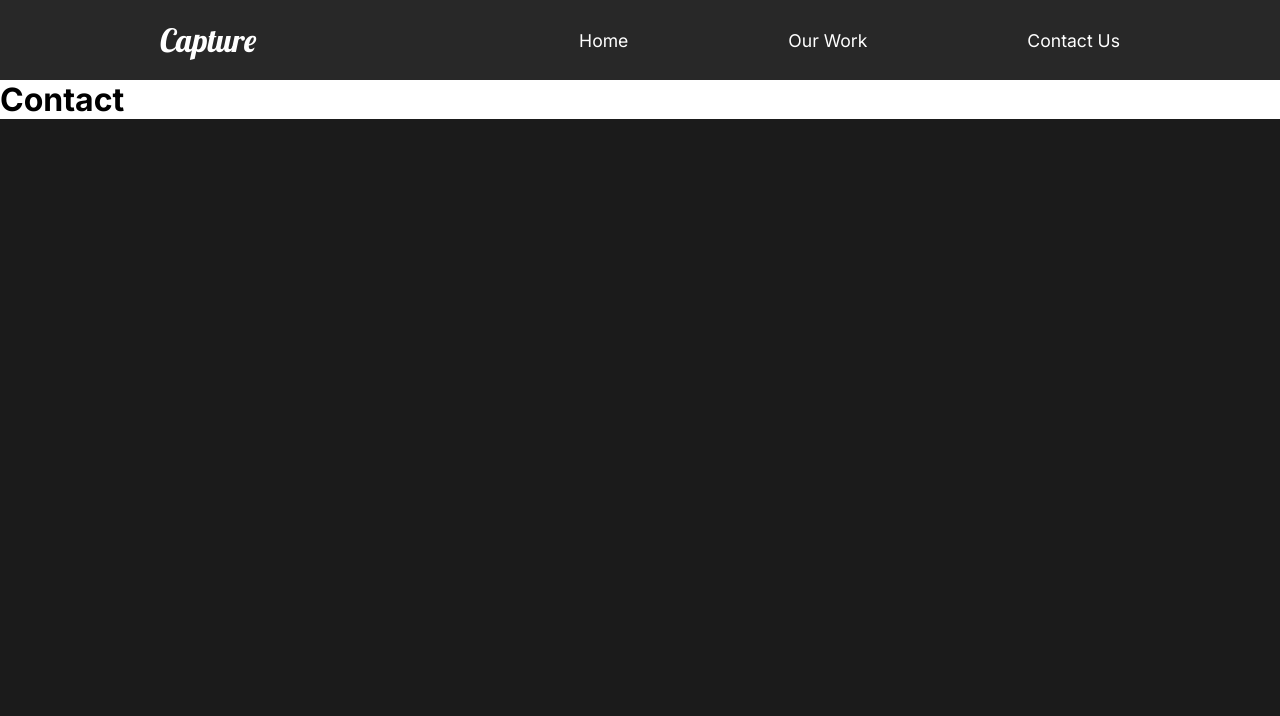
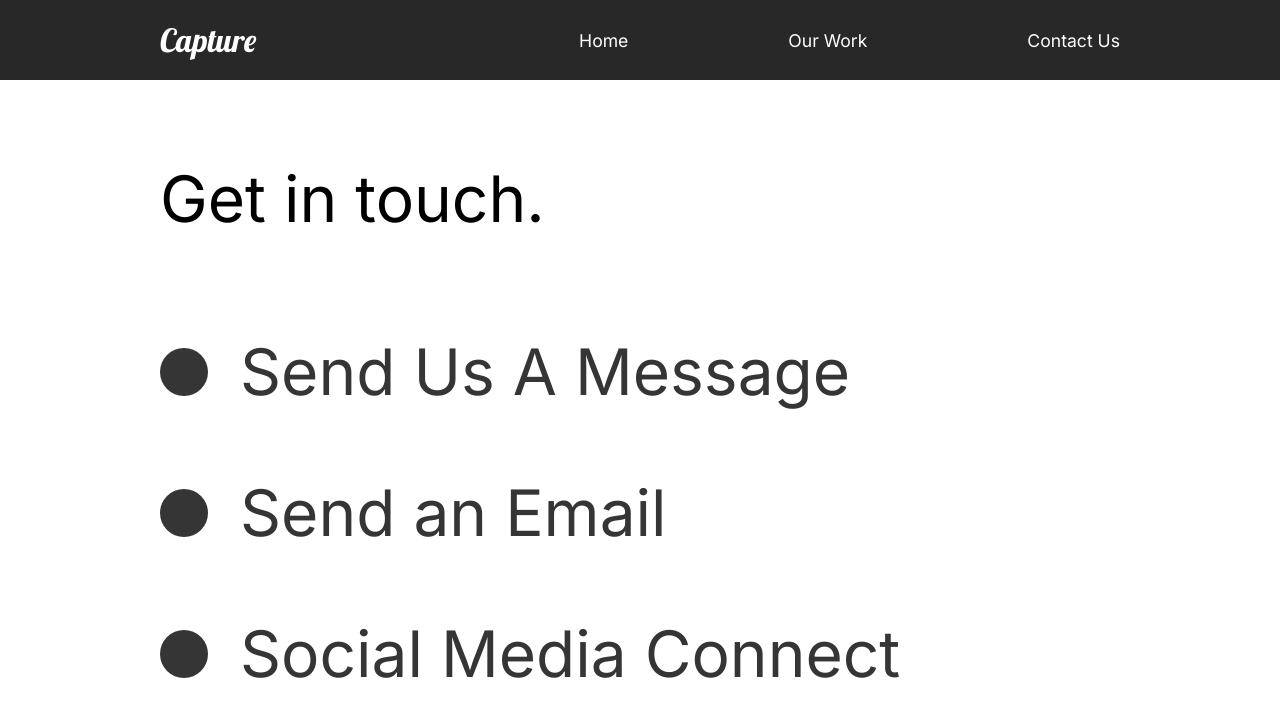
Before and after one commit to Thisisaarush/Capture-App, a React (Create React App) app: page /contact in a window 1280 px wide. Shown: the top 716 px of the page. Built offline with nearby package versions, Linux system fonts and the light colour scheme.

Commit message:
fixed some weired bugs with animations

```diff
--- a/src/components/GlobalStyle.jsx
+++ b/src/components/GlobalStyle.jsx
@@ -11,6 +11,7 @@
   body {
     background: #1b1b1b;
     font-family: 'Inter', sans-serif;
+    overflow-x: hidden;
   }
 
   button {
--- a/src/components/Nav.jsx
+++ b/src/components/Nav.jsx
@@ -32,6 +32,9 @@
   align-items: center;
   padding: 1rem 10rem;
   background: #282828;
+  position: sticky;
+  top: 0;
+  z-index: 10;
 
   a {
     color: white;
--- /dev/null
+++ b/src/components/ScrollTop.jsx
@@ -0,0 +1,18 @@
+import { useEffect } from "react";
+import { useLocation } from "react-router";
+
+const ScrollTop = () => {
+  const { pathname } = useLocation();
+  useEffect(() => {
+    window.scroll({
+      top: 0,
+      left: 0,
+    })
+  }, [pathname]);
+
+  return (
+    null
+  );
+}
+
+export default ScrollTop;
--- a/src/pages/AboutUs.js
+++ b/src/pages/AboutUs.js
@@ -5,6 +5,8 @@
 
 import { motion } from 'framer-motion';
 import { pageAnimation } from '../animation.js';
+import ScrollTop from "../components/ScrollTop";
+
 
 
 const AboutUs = () => {
@@ -13,6 +15,7 @@
       <AboutSection />
       <ServicesSection />
       <FaqSection />
+      <ScrollTop />
     </motion.div>
   );
 }
--- a/src/pages/ContactUs.jsx
+++ b/src/pages/ContactUs.jsx
@@ -1,20 +1,82 @@
 import React from "react";
 
 import { motion } from 'framer-motion';
-import { pageAnimation } from '../animation.js';
+import { pageAnimation, titleAnim } from '../animation.js';
+import styled from "styled-components";
+
 
 const ContactUs = () => {
   return (
-    <motion.div
+    <ContactStyle
       variants={pageAnimation}
       initial='hidden'
       animate='show'
       exit='exit'
       style= {{background: '#fff'}}
     >
-      <h1>Contact</h1>
-    </motion.div>
+      <Title>
+        <Hide>
+          <motion.h2 variants={titleAnim}>Get in touch.</motion.h2>
+        </Hide>
+      </Title>
+
+      <div>
+        <Hide>
+          <Social variants={titleAnim}>
+            <Circle />
+            <h2>Send Us A Message</h2>
+          </Social>
+        </Hide>
+
+        <Hide>
+          <Social variants={titleAnim}>
+            <Circle />
+            <h2>Send an Email</h2>
+          </Social>
+        </Hide>
+
+        <Hide>
+          <Social variants={titleAnim}>
+            <Circle />
+            <h2>Social Media Connect</h2>
+          </Social>
+        </Hide>
+      </div>
+    </ContactStyle>
   );
 }
 
+// styled components
+
+const ContactStyle = styled(motion.div)`
+  padding: 5rem 10rem;
+  color: #353535;
+  min-height: 90vh;
+`;
+
+const Title = styled.div`
+  margin-bottom: 4rem;
+  color: black;
+`;
+
+const Hide = styled.div`
+  overflow: hidden;
+`;
+
+const Circle = styled.div`
+  border-radius: 50%;
+  width: 3rem;
+  height: 3rem;
+  background: #353535;
+`;
+
+const Social = styled(motion.div)`
+  display: flex;
+  align-items: center;
+  h2 {
+    margin: 2rem;
+    cursor: pointer;
+  }
+`;
+
 export default ContactUs;
--- a/src/pages/OurWork.jsx
+++ b/src/pages/OurWork.jsx
@@ -8,8 +8,15 @@
 
 import { motion } from 'framer-motion';
 import { pageAnimation, fade, photoAnim, lineAnim, slider, sliderContainer } from '../animation.js';
+import { useScroll } from '../components/useScroll';
+import ScrollTop from "../components/ScrollTop";
+
+
 
 const OurWork = () => {
+  const [element, controls] = useScroll();
+  const [element2, controls2] = useScroll();
+
   return (
     <Work
       variants={pageAnimation}
@@ -34,20 +41,22 @@
           </Hide>
         </Link>
       </Movie>
-      <Movie>
+      <Movie ref={element} variants={fade} animate={controls} initial='hidden'>
         <h2>The Racer</h2>
         <motion.div variants={lineAnim} className="line"></motion.div>
         <Link to='/work/the-racer'>
           <img src={theracer} alt="racer" />
         </Link>
       </Movie>
-      <Movie>
+      <Movie ref={element2} variants={fade} animate={controls2} initial='hidden'>
         <h2>Good Times</h2>
         <motion.div variants={lineAnim} className="line"></motion.div>
         <Link to='/work/good-times'>
           <img src={goodtimes} alt="goodtimes" />
         </Link>
       </Movie>
+
+      <ScrollTop />
 
     </Work>
   );
@@ -65,7 +74,7 @@
   }
 `;
 
-const Movie = styled.div`
+const Movie = styled(motion.div)`
   padding-bottom: 10rem;
 
   .line {
```
